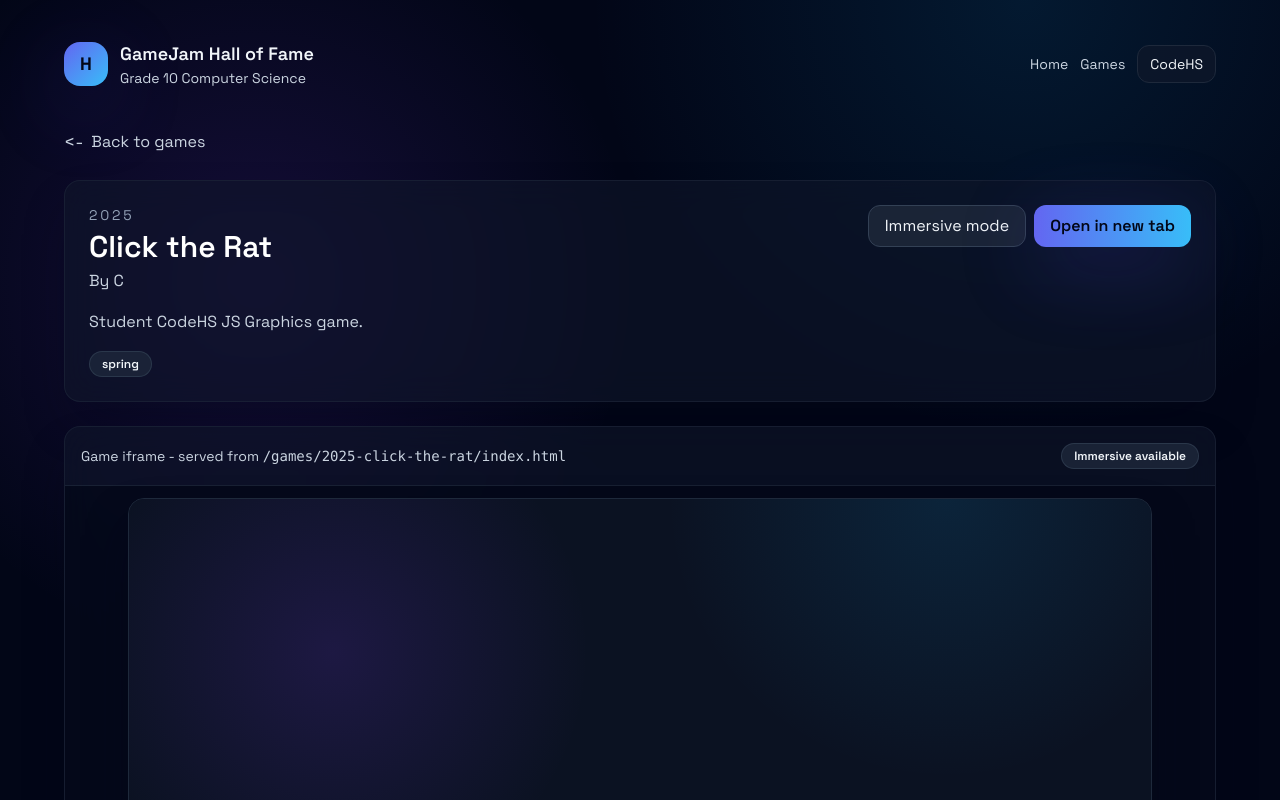
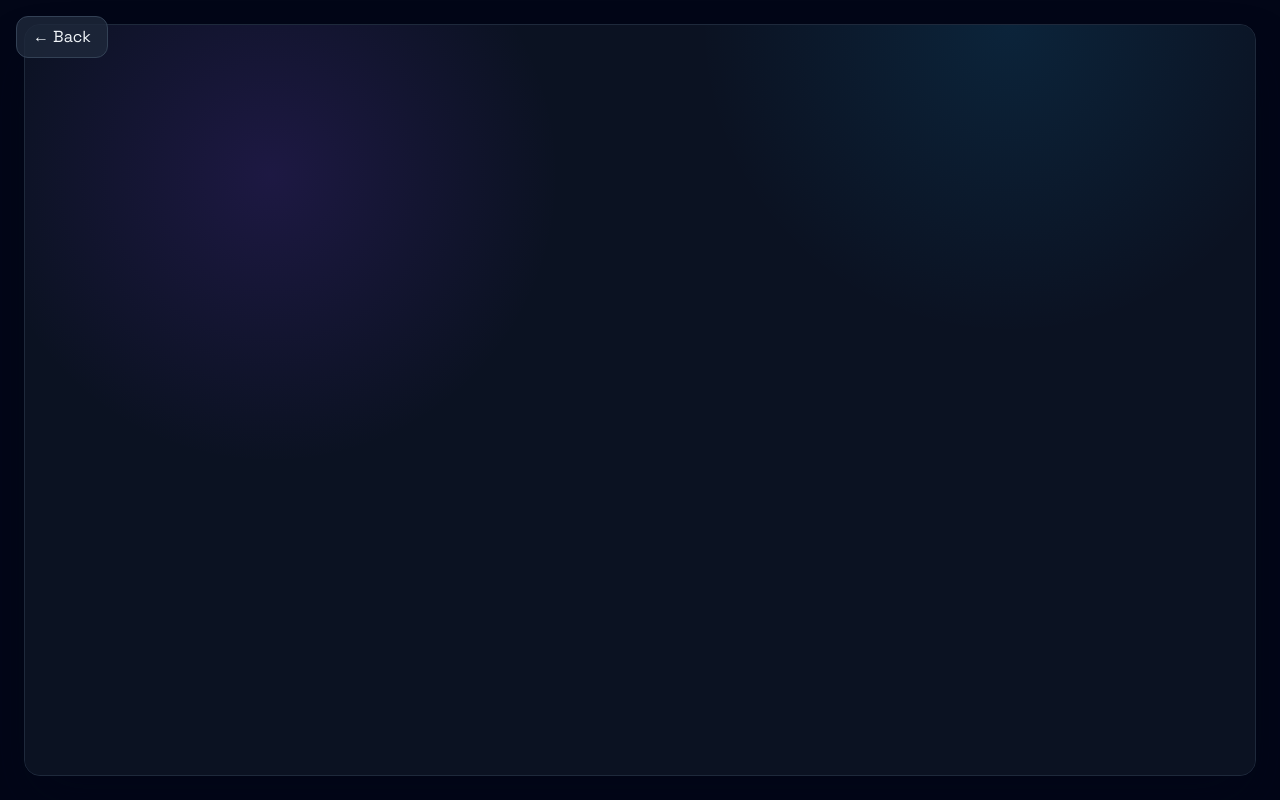
Before and after one commit to codepetca/hof, a Next.js app: page /play/2025-click-the-rat in a window 1280 px wide. Shown: the top 800 px of the page. Built offline with nearby package versions, Linux system fonts and the light colour scheme.

Commit message:
Make play view fullscreen-only

```diff
--- a/app/play/[slug]/page.tsx
+++ b/app/play/[slug]/page.tsx
@@ -5,7 +5,6 @@ import { games } from "@/lib/games";
 
 type Props = {
   params: Promise<{ slug: string }>;
-  searchParams: Promise<Record<string, string | string[] | undefined>>;
 };
 
 export function generateStaticParams() {
@@ -34,36 +33,27 @@ export async function generateMetadata({ params }: Props): Promise<Metadata> {
   };
 }
 
-export default async function PlayPage({ params, searchParams }: Props) {
+export default async function PlayPage({ params }: Props) {
   const { slug } = await params;
-  const search = await searchParams;
-  const modeParam = search.mode;
-  const mode = Array.isArray(modeParam) ? modeParam[0] : modeParam;
-  const isImmersive = (mode || "").toLowerCase() === "immersive";
-
   const game = games.find((entry) => entry.slug === slug);
 
   if (!game) {
     return notFound();
   }
 
-  if (isImmersive) {
   return (
-      <div className="fixed inset-0 z-50 bg-slate-950 text-slate-100">
-        <div className="absolute top-4 left-4 flex flex-wrap gap-3">
+    <div className="fixed inset-0 z-50 bg-slate-950 text-slate-100 flex flex-col">
+      <div className="absolute top-4 left-4">
         <Link
-            href={`/play/${slug}`}
-            className="inline-flex items-center gap-2 rounded-xl px-4 py-2 bg-slate-800/80 border border-slate-700 text-slate-100"
+          href="/"
+          className="inline-flex items-center gap-2 rounded-xl px-4 py-2 bg-slate-800/80 border border-slate-700 text-slate-100 hover:border-slate-600"
         >
-            {"←"} Exit immersive
-          </Link>
-          <Link href={game.gameUrl} target="_blank" rel="noreferrer" className="button-primary">
-            Open in new tab
+          {"←"} Back
         </Link>
       </div>
 
-        <div className="w-full h-full flex items-center justify-center p-4 sm:p-8">
-          <div className="w-full max-w-6xl aspect-[4/3]">
+      <div className="w-full h-full flex items-center justify-center p-2 sm:p-6">
+        <div className="w-full h-full flex items-center justify-center">
           <iframe
             src={game.gameUrl}
             className="w-full h-full rounded-2xl border border-slate-800 shadow-2xl shadow-slate-950/60 bg-slate-900"
@@ -75,60 +65,3 @@ export default async function PlayPage({ params, searchParams }: Props) {
     </div>
   );
 }
-
-  return (
-    <div className="space-y-6">
-      <Link href="/" className="inline-flex items-center gap-2 text-slate-300 hover:text-white">
-        <span className="text-lg">{"<-"}</span>
-        Back to games
-      </Link>
-
-      <div className="surface-card p-6 space-y-4">
-        <div className="flex items-start justify-between gap-4 flex-wrap">
-          <div className="space-y-1">
-            <p className="text-sm uppercase tracking-[0.2em] text-slate-400">{game.year}</p>
-            <h1 className="text-3xl font-semibold text-white">{game.title}</h1>
-            <p className="text-slate-300">By {game.teamName}</p>
-          </div>
-          <div className="flex flex-wrap gap-2">
-            <Link href={`/play/${slug}?mode=immersive`} className="inline-flex items-center gap-2 px-4 py-2 rounded-xl bg-slate-800/80 border border-slate-700 text-slate-100 hover:border-slate-600">
-              Immersive mode
-            </Link>
-            <Link href={game.gameUrl} className="button-primary" target="_blank" rel="noreferrer">
-              Open in new tab
-            </Link>
-          </div>
-        </div>
-        <p className="text-slate-300 leading-relaxed">{game.description}</p>
-        {game.tags && (
-          <div className="flex flex-wrap gap-2">
-            {game.tags.map((tag) => (
-              <span key={tag} className="tag-pill">
-                {tag}
-              </span>
-            ))}
-          </div>
-        )}
-      </div>
-
-      <div className="surface-card border border-slate-800/70">
-        <div className="p-4 flex items-center justify-between text-sm text-slate-300 border-b border-slate-800/70">
-          <p>
-            Game iframe - served from <code>{game.gameUrl}</code>
-          </p>
-          <span className="tag-pill">Immersive available</span>
-        </div>
-        <div className="p-3 bg-slate-950/70 rounded-b-2xl">
-          <div className="w-full flex justify-center">
-            <iframe
-              src={game.gameUrl}
-              className="w-full max-w-5xl aspect-[4/3] rounded-2xl border border-slate-800 shadow-2xl shadow-slate-950/60 bg-slate-900"
-              allowFullScreen
-              title={game.title}
-            />
-          </div>
-        </div>
-      </div>
-    </div>
-  );
-}
```
Lines whose indentation alone changed are shown as unchanged.
